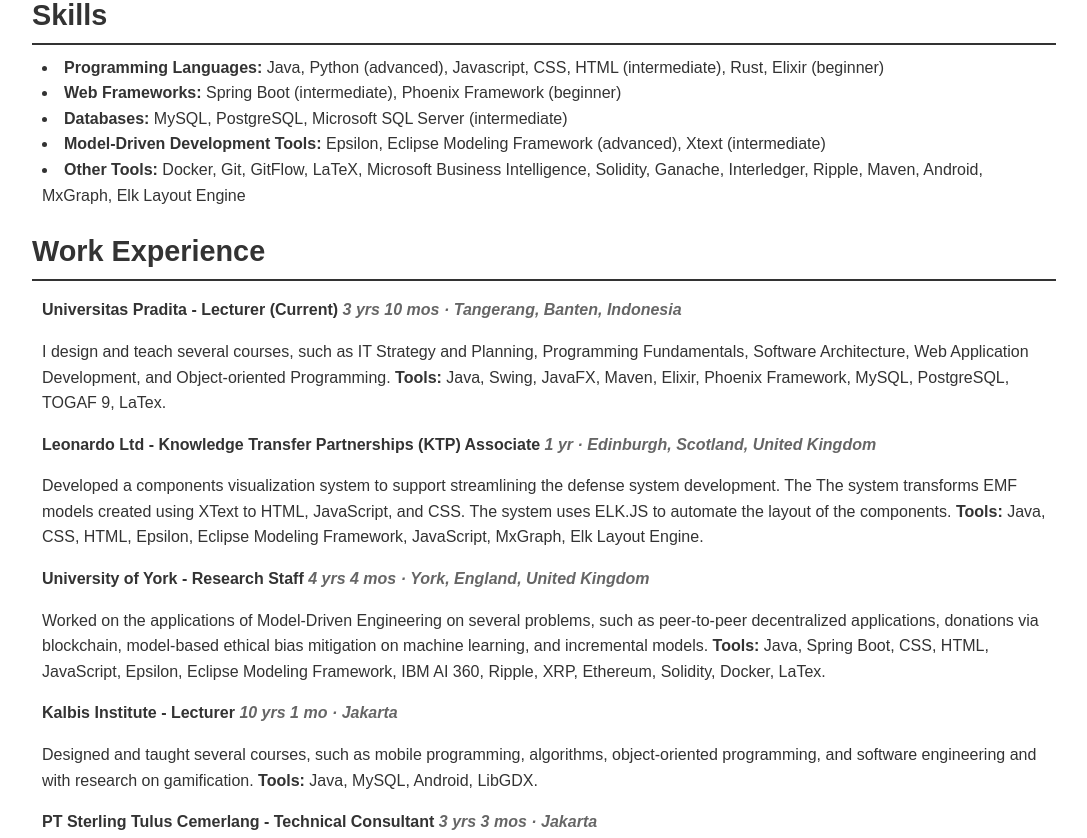
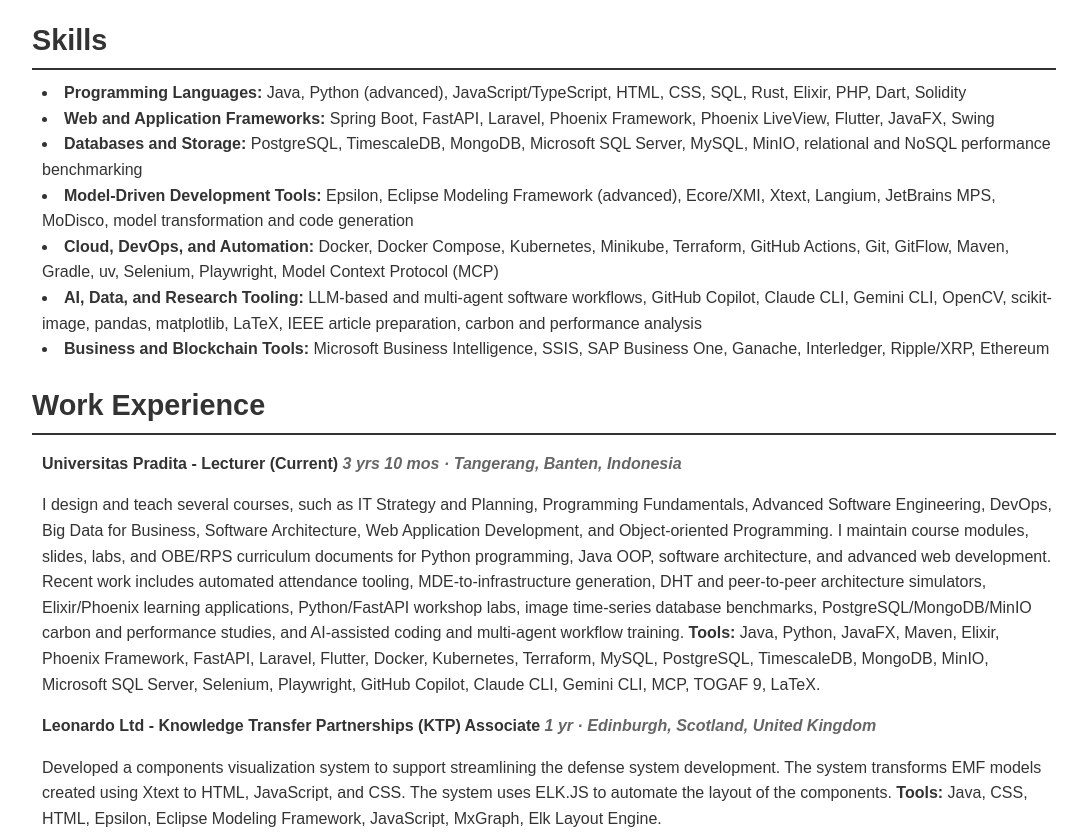
Before and after one commit to alfa-yohannis/alfa-yohannis.github.io, a plain HTML site: page index.html in a window 1280 px wide. Shown: the part 790-1628 px from the top of the page, without its empty margins (96-1183 px from the left). Drawn offline with Linux system fonts and the light colour scheme.

Commit message:
Revise biography and update skills and experience sections in CV

```diff
--- a/index.html
+++ b/index.html
@@ -23,10 +23,10 @@
             <div class="content"></div>
             <p>Hello! I’m Alfa Yohannis, a lecturer at Pradita University in Indonesia. My research spans various
                 fields, including Model-Driven Engineering, Software Engineering, Information Systems, Gamification,
-                Decentralized Systems, Blockchain, and Computer Science Education. I earned my PhD from the University
+                Patterns in Software Systems Infrastructure, LLM-based Software Systems, Decentralized Systems,
+                Blockchain, and Computer Science Education. I earned my PhD from the University
                 of York, UK, and served as a research fellow for 4 years there, including one-year KTP associate at
-                Leonardo
-                Ltd, a multinational defense company. Prior to my doctoral studies, I
+                Leonardo Ltd, a multinational defense company. Prior to my doctoral studies, I
                 gained extensive experience as a software developer and lecturer, specializing in business software
                 development and higher education.</p>
         </section>
@@ -61,14 +61,22 @@
         <section id="skills">
             <h2 class="section-title">Skills</h2>
             <div class="content">
-                <li><strong>Programming Languages:</strong> Java, Python (advanced), Javascript, CSS, HTML
-                    (intermediate), Rust, Elixir (beginner)</li>
-                <li><strong>Web Frameworks:</strong> Spring Boot (intermediate), Phoenix Framework (beginner)</li>
-                <li><strong>Databases:</strong> MySQL, PostgreSQL, Microsoft SQL Server (intermediate)</li>
+                <li><strong>Programming Languages:</strong> Java, Python (advanced), JavaScript/TypeScript, HTML, CSS,
+                    SQL, Rust, Elixir, PHP, Dart, Solidity</li>
+                <li><strong>Web and Application Frameworks:</strong> Spring Boot, FastAPI, Laravel, Phoenix Framework,
+                    Phoenix LiveView, Flutter, JavaFX, Swing</li>
+                <li><strong>Databases and Storage:</strong> PostgreSQL, TimescaleDB, MongoDB, Microsoft SQL Server,
+                    MySQL, MinIO, relational and NoSQL performance benchmarking</li>
                 <li><strong>Model-Driven Development Tools:</strong> Epsilon, Eclipse Modeling Framework (advanced),
-                    Xtext (intermediate)</li>
-                <li><strong>Other Tools:</strong> Docker, Git, GitFlow, LaTeX, Microsoft Business Intelligence,
-                    Solidity, Ganache, Interledger, Ripple, Maven, Android, MxGraph, Elk Layout Engine</li>
+                    Ecore/XMI, Xtext, Langium, JetBrains MPS, MoDisco, model transformation and code generation</li>
+                <li><strong>Cloud, DevOps, and Automation:</strong> Docker, Docker Compose, Kubernetes, Minikube,
+                    Terraform, GitHub Actions, Git, GitFlow, Maven, Gradle, uv, Selenium, Playwright, Model Context
+                    Protocol (MCP)</li>
+                <li><strong>AI, Data, and Research Tooling:</strong> LLM-based and multi-agent software workflows,
+                    GitHub Copilot, Claude CLI, Gemini CLI, OpenCV, scikit-image, pandas, matplotlib, LaTeX, IEEE
+                    article preparation, carbon and performance analysis</li>
+                <li><strong>Business and Blockchain Tools:</strong> Microsoft Business Intelligence, SSIS, SAP Business
+                    One, Ganache, Interledger, Ripple/XRP, Ethereum</li>
             </div>
         </section>
 
@@ -80,17 +88,22 @@
                         Tangerang,
                         Banten, Indonesia</span></p>
                 <p>I design and teach several courses, such as IT Strategy and Planning, Programming Fundamentals,
-                    Software
-                    Architecture, Web Application Development, and Object-oriented Programming. <b>Tools:</b> Java,
-                    Swing,
-                    JavaFX, Maven, Elixir, Phoenix Framework, MySQL, PostgreSQL, TOGAF 9, LaTex.</p>
+                    Advanced Software Engineering, DevOps, Big Data for Business, Software Architecture, Web
+                    Application Development, and Object-oriented Programming. I maintain course modules, slides, labs,
+                    and OBE/RPS curriculum documents for Python programming, Java OOP, software architecture, and
+                    advanced web development. Recent work includes automated attendance tooling, MDE-to-infrastructure
+                    generation, DHT and peer-to-peer architecture simulators, Elixir/Phoenix learning applications,
+                    Python/FastAPI workshop labs, image time-series database benchmarks, PostgreSQL/MongoDB/MinIO carbon
+                    and performance studies, and AI-assisted coding and multi-agent workflow training. <b>Tools:</b>
+                    Java, Python, JavaFX, Maven, Elixir, Phoenix Framework, FastAPI, Laravel, Flutter, Docker,
+                    Kubernetes, Terraform, MySQL, PostgreSQL, TimescaleDB, MongoDB, MinIO, Microsoft SQL Server,
+                    Selenium, Playwright, GitHub Copilot, Claude CLI, Gemini CLI, MCP, TOGAF 9, LaTeX.</p>
 
                 <p class="job-title">Leonardo Ltd - Knowledge Transfer Partnerships (KTP) Associate <span class="date">1
                         yr
                         · Edinburgh, Scotland, United Kingdom</span></p>
                 <p>Developed a components visualization system to support streamlining the defense system development.
-                    The
-                    The system transforms EMF models created using XText to HTML, JavaScript, and CSS. The system
+                    The system transforms EMF models created using Xtext to HTML, JavaScript, and CSS. The system
                     uses ELK.JS to automate the layout of the components. <b>Tools:</b> Java, CSS, HTML, Epsilon,
                     Eclipse
                     Modeling Framework, JavaScript, MxGraph, Elk Layout Engine.</p>
```
